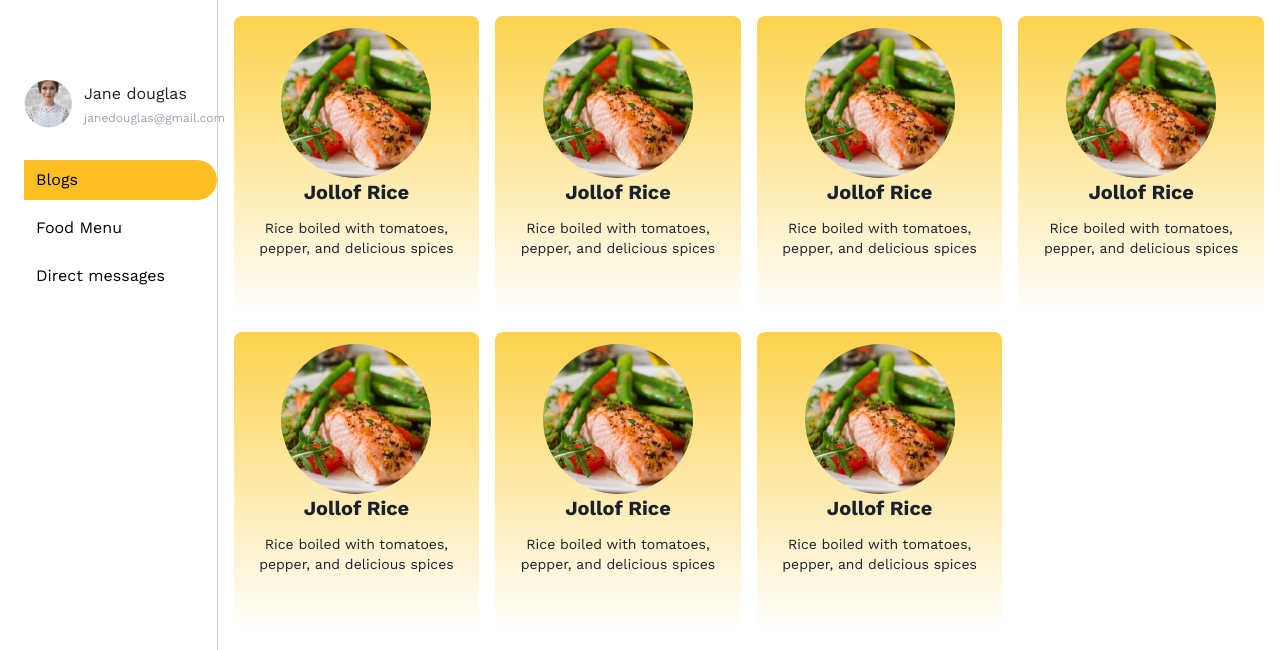
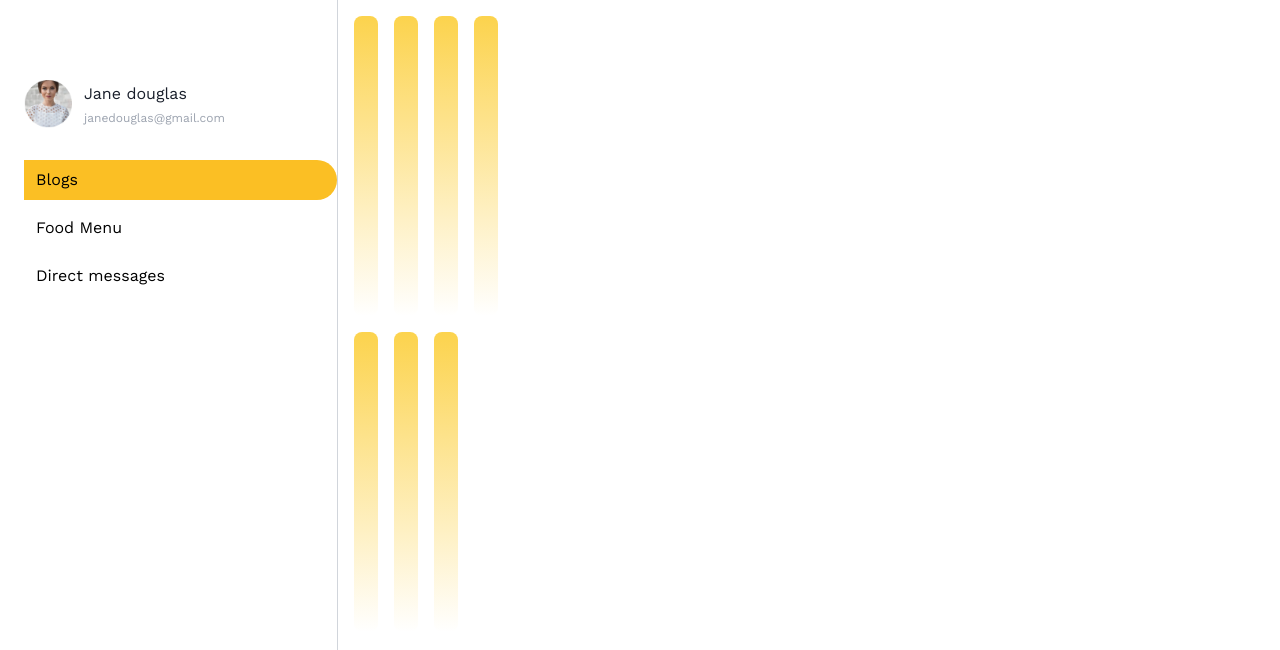
Before and after one commit to Marakanz/MMS_fe, a React (Create React App) app: page /admin/1/menu in a window 1280 px wide. Shown: the top 650 px of the page. Built offline with nearby package versions, Linux system fonts and the light colour scheme.

Commit message:
minute fixes

```diff
--- a/src/components/Allmenu.js
+++ b/src/components/Allmenu.js
@@ -27,7 +27,7 @@ const Allmenu = () => {
         <h1 className="subtitle text-center my-5">See all foods on our Menu</h1>
         <section className="grid grid-cols-2 md:grid-cols-4 gap-4 my-5">
           {menu.map((item) => (
-            <Food key={item._id} items={item} />
+            <Food key={item._id} item={item} />
           ))}
 
         </section>
--- a/src/components/Food.js
+++ b/src/components/Food.js
@@ -14,11 +14,11 @@ const Food = ({ item }) => {
         </>
       ) : (
         <>
-          <div className="flex items-center justify-center">
+          {/* <div className="flex items-center justify-center">
             <img className=" menu-img rounded-full" alt="" src={MenuItem} />
           </div>
           <h1 className="font-bold text-center mb-3 text-xl">Jollof Rice</h1>
-          <p className="text-sm mb-3 text-center"> Rice boiled with tomatoes, pepper, and delicious spices</p>
+          <p className="text-sm mb-3 text-center"> Rice boiled with tomatoes, pepper, and delicious spices</p> */}
         </>
       )}
     </div>
--- a/src/components/Navbar.js
+++ b/src/components/Navbar.js
@@ -13,9 +13,9 @@ const Navbar = () => {
 
                 <div className='nav-center block text-xl px-4 lg:flex lg:justify-between items-center'>
                     <div className='flex items-center px-5 justify-between'>
-                        <Link to='/'>MM's</Link>
+                        <Link className='p-2' to='/'>MM's</Link>
                         <span onClick={() => setIsOpen(!isOpen)} className='p-2 lg:hidden cursor-pointer'>
-                            <FaBars></FaBars>
+                            <FaBars className='w-6 h-6'></FaBars>
                         </span>
                     </div>
                     <div className={`${isOpen ? 'text-lg  lg:w-2/5 lg:flex lg:items-center lg:justify-around'
```
